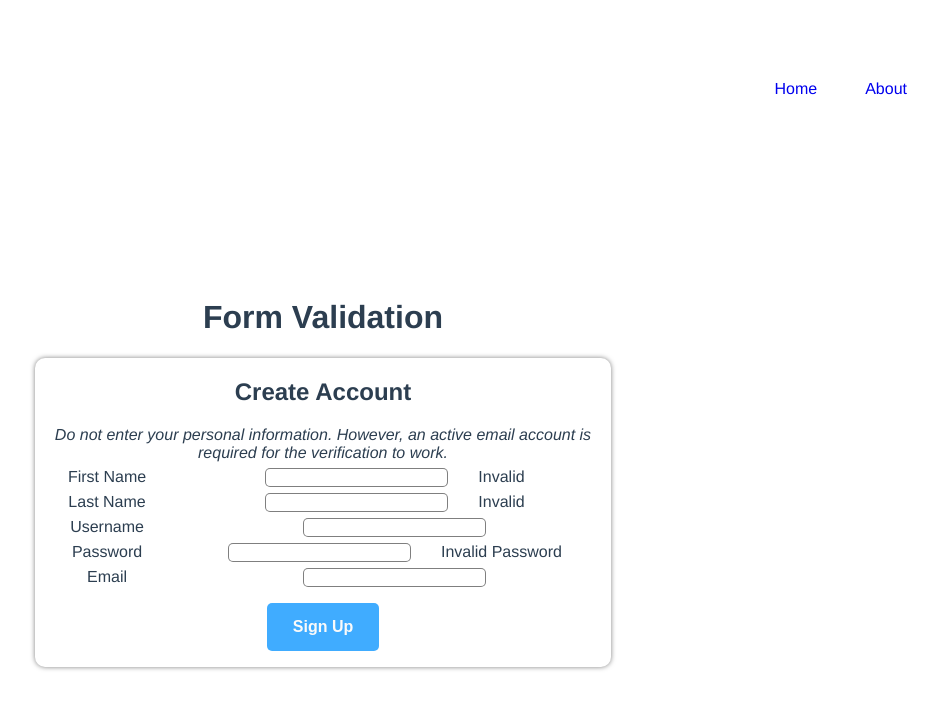
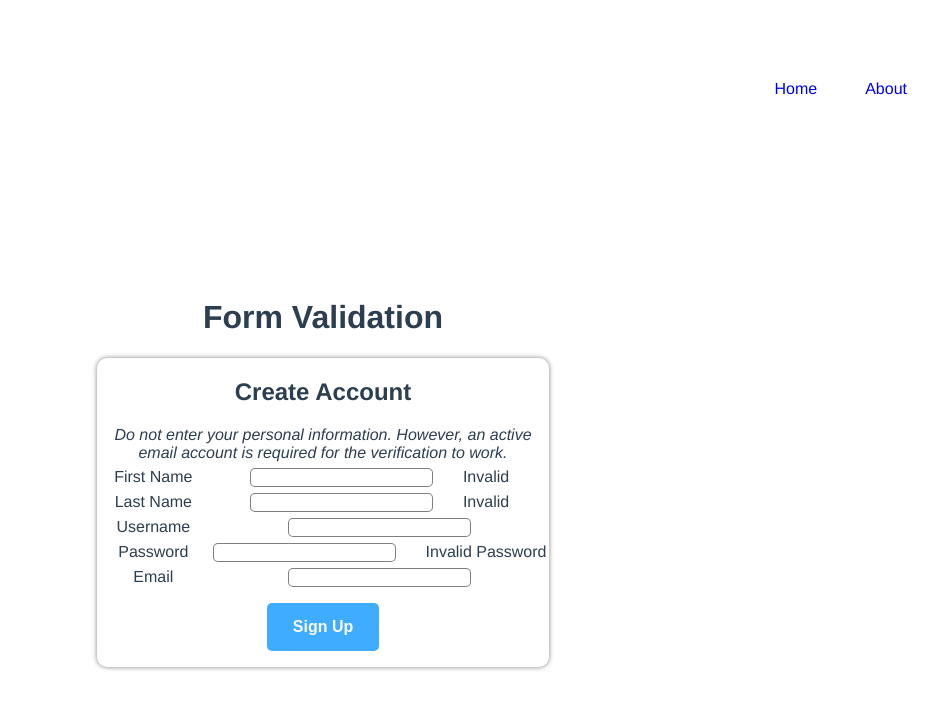
Before and after one commit to jackiewong99/form-validation, a Vue app: page / in a window 1280 px wide. Shown: the top 708 px of the page, without its empty margins (317-1255 px from the left). Built offline with nearby package versions, Linux system fonts and the light colour scheme; no server answers.

Commit message:
Update form width.

```diff
--- a/src/views/Home.vue
+++ b/src/views/Home.vue
@@ -25,6 +25,6 @@ export default {
 }
 
 #form {
-  width: 70%;
+  width: 55%;
 }
 </style>
```
